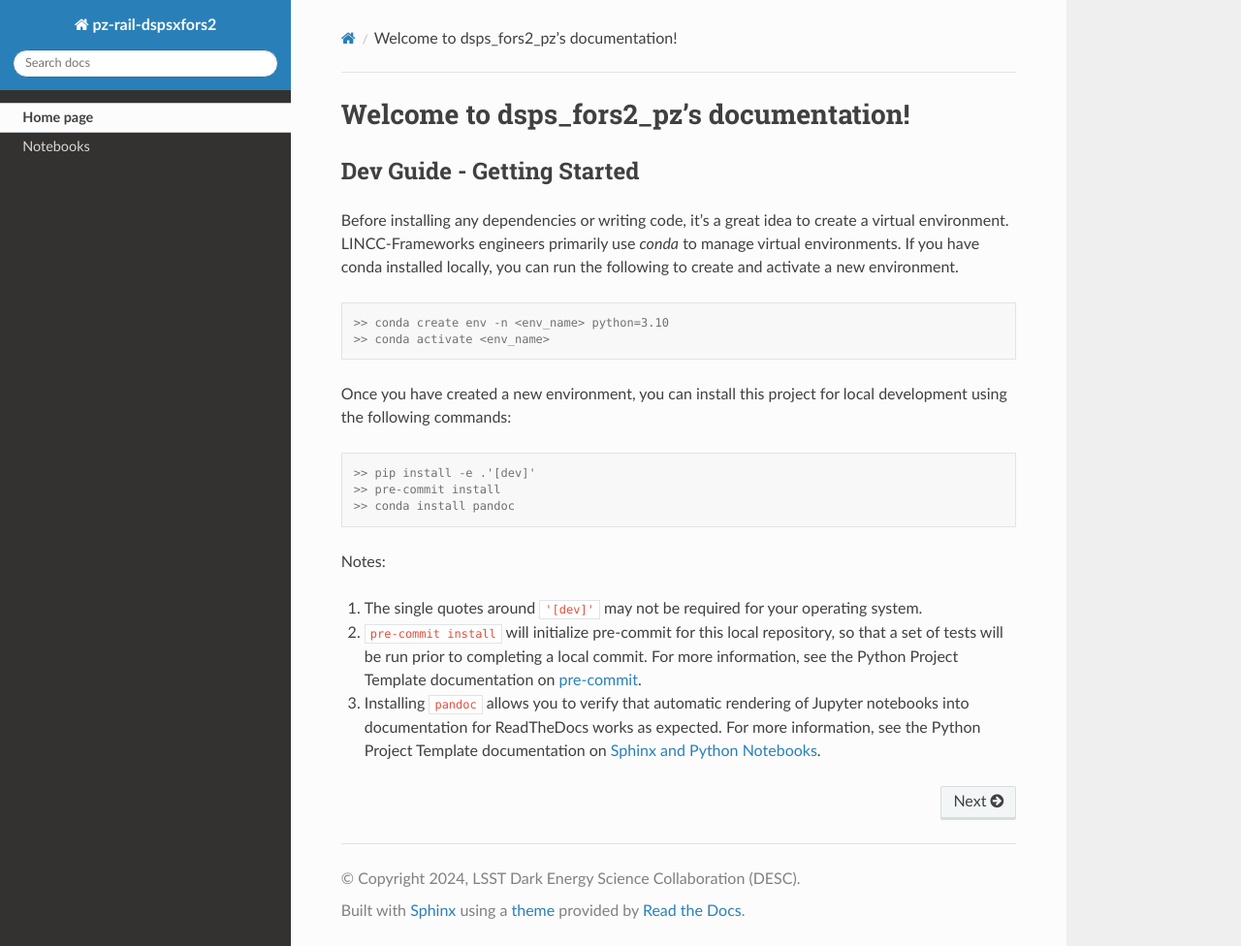
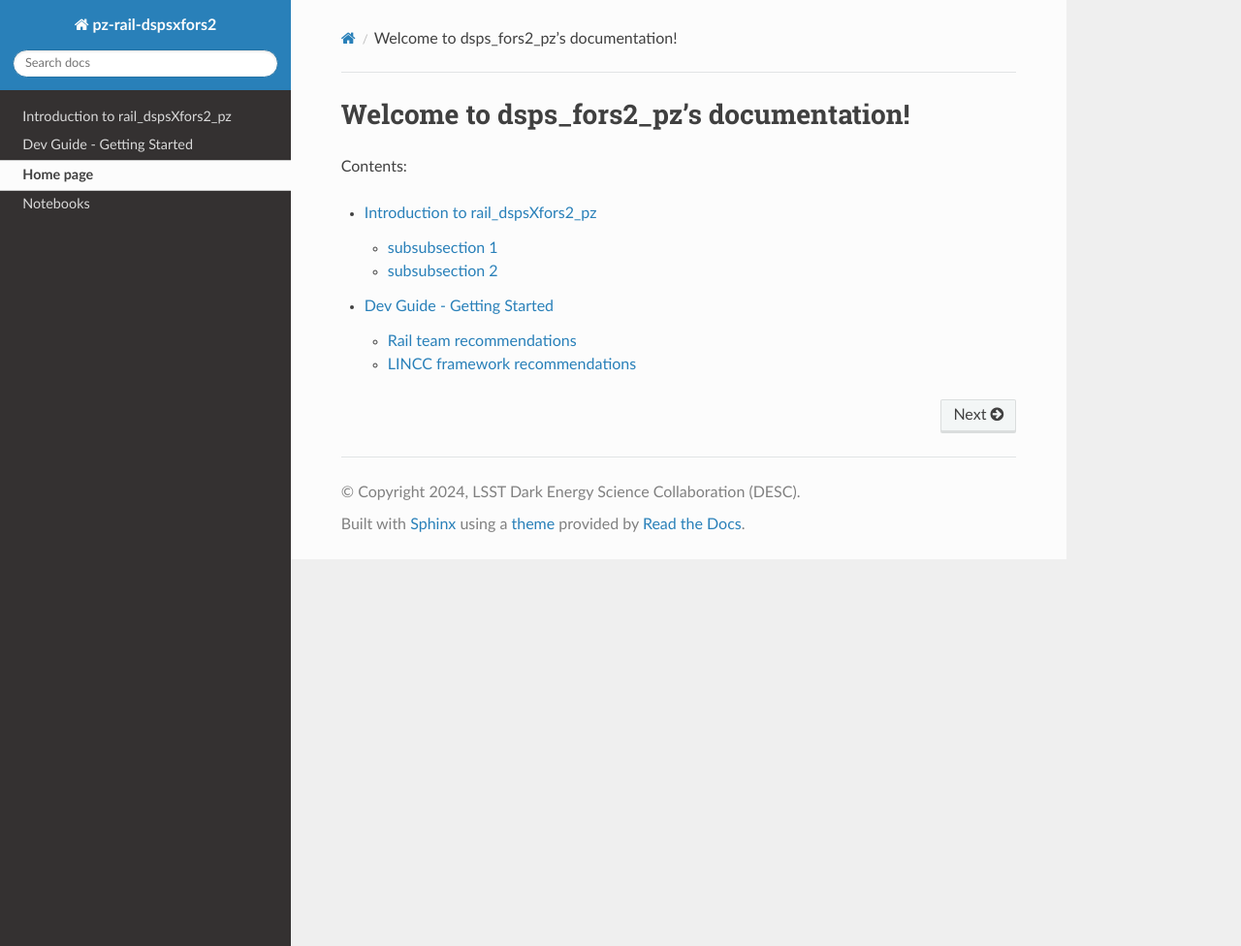
Before and after one commit to JospehCeh/rail_dspsXfors2_pz, a Sphinx documentation site: the page built from docs/index.rst, in a window 1280 px wide and 976 px high. Shown: the whole window at 97% size. Built offline with Sphinx 7.4.7 and the Read the Docs theme 3.1.0, drawn with Linux system fonts in a browser that asks for light colours; pages that are not in the unit, such as notebooks, are missing from menus.

Commit message:
add some documentation

```diff
--- a/docs/index.rst
+++ b/docs/index.rst
@@ -6,41 +6,18 @@
 Welcome to dsps_fors2_pz's documentation!
 ========================================================================================
 
-Dev Guide - Getting Started
----------------------------
+Contents:
 
-Before installing any dependencies or writing code, it's a great idea to create a
-virtual environment. LINCC-Frameworks engineers primarily use `conda` to manage virtual
-environments. If you have conda installed locally, you can run the following to
-create and activate a new environment.
+.. toctree::
+   :maxdepth: 2
 
-.. code-block:: console
-
-   >> conda create env -n <env_name> python=3.10
-   >> conda activate <env_name>
+   introduction
+   install
 
 
-Once you have created a new environment, you can install this project for local
-development using the following commands:
-
-.. code-block:: console
-
-   >> pip install -e .'[dev]'
-   >> pre-commit install
-   >> conda install pandoc
 
 
-Notes:
 
-1) The single quotes around ``'[dev]'`` may not be required for your operating system.
-2) ``pre-commit install`` will initialize pre-commit for this local repository, so
-   that a set of tests will be run prior to completing a local commit. For more
-   information, see the Python Project Template documentation on
-   `pre-commit <https://lincc-ppt.readthedocs.io/en/latest/practices/precommit.html>`_.
-3) Installing ``pandoc`` allows you to verify that automatic rendering of Jupyter notebooks
-   into documentation for ReadTheDocs works as expected. For more information, see
-   the Python Project Template documentation on
-   `Sphinx and Python Notebooks <https://lincc-ppt.readthedocs.io/en/latest/practices/sphinx.html#python-notebooks>`_.
 
 
 .. toctree::
--- /dev/null
+++ b/docs/introduction.rst
@@ -0,0 +1,14 @@
+Introduction to rail_dspsXfors2_pz
+----------------------------------
+
+
+
+subsubsection 1
+^^^^^^^^^^^^^^^
+
+blabla 1
+
+subsubsection 2
+^^^^^^^^^^^^^^^
+
+blabla 2
```
Also changed, not shown: docs/install.rst (added, +49 -0 lines), docs/pre_executed/README.md (added, +16 -0 lines).
